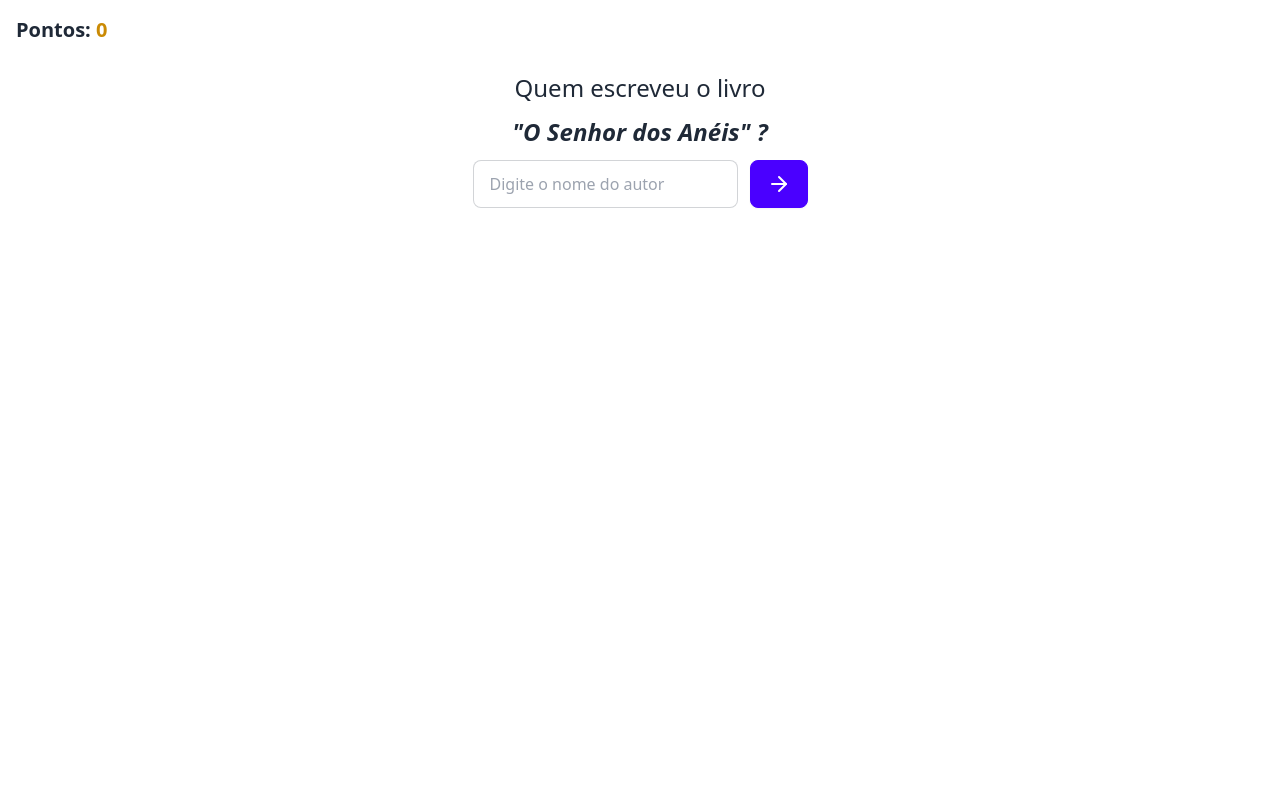
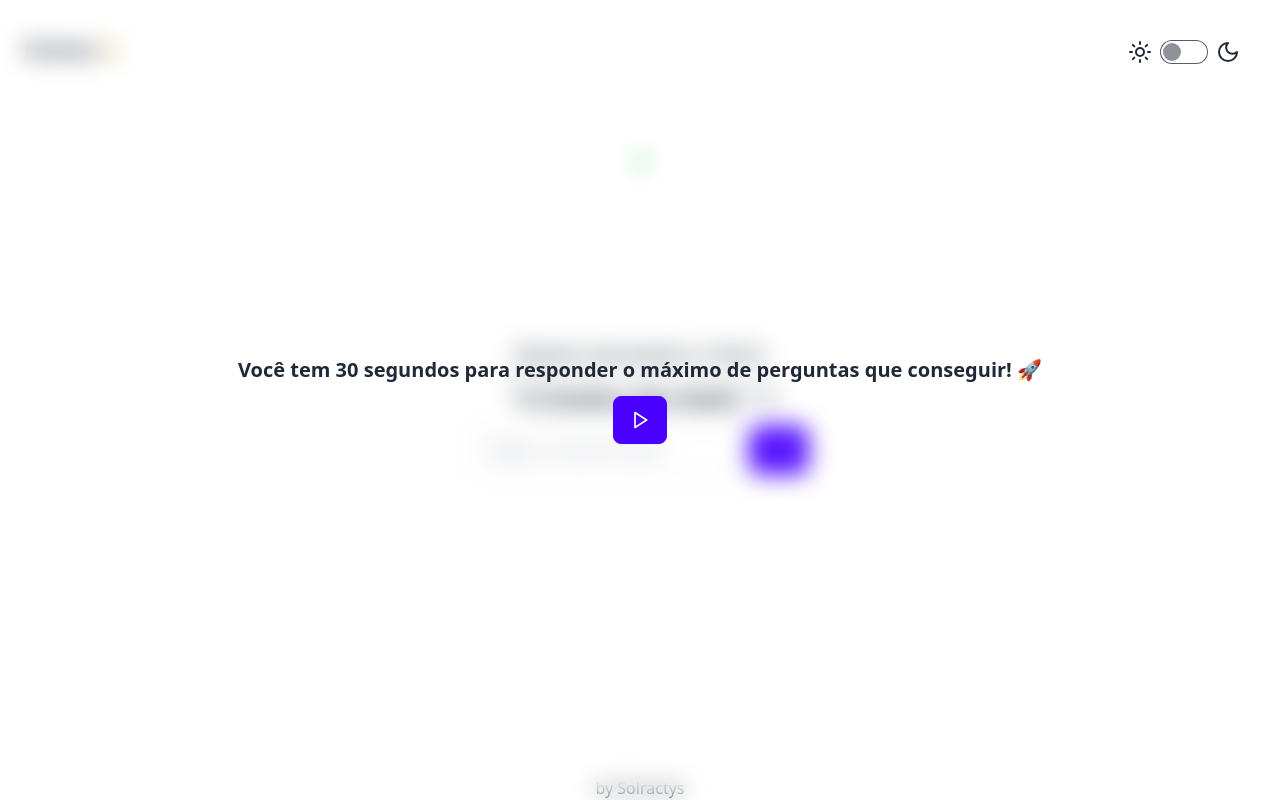
Before and after one commit to Solractys/quiz-book, a Next.js app: page / in a window 1280 px wide. Built offline with nearby package versions, Linux system fonts and the light colour scheme.

Commit message:
timer and dark\light theme

```diff
--- /dev/null
+++ b/app/Components/ProgressBar.tsx
@@ -0,0 +1,38 @@
+import React, { useEffect, useState } from "react";
+
+type ProgressBarProps = {
+  duration: number;
+  onComplete?: () => void;
+};
+
+const ProgressBar: React.FC<ProgressBarProps> = ({ duration, onComplete }) => {
+  const [progress, setProgress] = useState(0);
+  useEffect(() => {
+    const startTime = Date.now();
+
+    const interval = setInterval(() => {
+      const elapsedTime = Date.now() - startTime;
+      const newProgress = Math.min((elapsedTime / duration) * 100, 100);
+
+      setProgress(newProgress);
+
+      if (newProgress >= 100) {
+        clearInterval(interval);
+        if (onComplete) onComplete();
+      }
+    }, 100);
+
+    return () => clearInterval(interval);
+  }, [duration, onComplete]);
+
+  return (
+    <div className="w-full bg-gray-200 rounded-full h-4">
+      <div
+        className="bg-blue-500 h-4 rounded-full transition-all"
+        style={{ width: `${progress}%` }}
+      ></div>
+    </div>
+  );
+};
+
+export default ProgressBar;
--- a/app/Components/quizComponent.tsx
+++ b/app/Components/quizComponent.tsx
@@ -1,7 +1,7 @@
 "use client";
-import { useState } from "react";
+import { useState, useRef } from "react";
 import Book from "../Models/Book";
-import { ArrowRight, RotateCcw } from "lucide-react";
+import { ArrowRight, Play, RotateCcw } from "lucide-react";
 import normalizeString from "../Services/normalizedStrings";
 function QuizComponent() {
   const [books, setBooks] = useState<Book[]>([
@@ -17,14 +17,53 @@
       title: "Dom Quixote",
       writer: "Miguel de Cervantes",
     },
+    {
+      title: "1984",
+      writer: "George Orwell",
+    },
+    {
+      title: "Moby Dick",
+      writer: "Herman Melville",
+    },
+    {
+      title: "War and Peace",
+      writer: "Leo Tolstoy",
+    },
+    {
+      title: "The Great Gatsby",
+      writer: "F. Scott Fitzgerald",
+    },
+    {
+      title: "To Kill a Mockingbird",
+      writer: "Harper Lee",
+    },
+    {
+      title: "The Catcher in the Rye",
+      writer: "J.D. Salinger",
+    },
+    {
+      title: "Brave New World",
+      writer: "Aldous Huxley",
+    },
+    {
+      title: "The Hobbit",
+      writer: "J.R.R. Tolkien",
+    },
+    {
+      title: "Crime and Punishment",
+      writer: "Fyodor Dostoevsky",
+    },
   ]);
+
   const [count, setCount] = useState<number>(0);
-  const [timer, setTimer] = useState<number>(60);
   const [correct, setCorrect] = useState<boolean>(false);
   const [wrong, setWrong] = useState<boolean>(false);
   const [needToRestart, setNeedToRestart] = useState<boolean>(false);
   const [points, setPoints] = useState<number>(0);
-
+  const [duration, setDuration] = useState<number>(10000);
+  const [initButton, setInitButton] = useState<boolean>(true);
+  const [progress, setProgress] = useState(0);
+  const [canStart, setCanStart] = useState(true);
   function addPoints() {
     setPoints(points + 15);
     localStorage.setItem("points", JSON.stringify(points));
@@ -49,51 +88,127 @@
     }
   }
 
-  const startTime = () => {
-    setInterval(() => {
-      if (timer > 0) setTimer(timer - 1);
-    }, 1000);
-  };
   const RestartGame = () => {
     // Fazer request novamente na API e buscar novos livros
     setCount(0);
-    setTimer(60);
+    setNeedToRestart(true);
+  };
+  const RestartGameButton = () => {
     setNeedToRestart(false);
+    setDuration(30000);
+    StartGame();
   };
 
   function handleSubmit(event: React.FormEvent<HTMLFormElement>) {
     event.preventDefault();
     const data = new FormData(event.currentTarget);
-    let userResponse = data.get("userResponse") as string;
-    let writerName = books[count].writer;
+    const userResponse = data.get("userResponse") as string;
+    const writerName = books[count].writer;
+
     checkAnswer(userResponse, writerName);
 
     event.currentTarget.reset();
   }
+  const StartGame = () => {
+    if (!canStart) return;
+
+    setInitButton(false);
+    setCanStart(false);
+
+    let elapsedTime = 0;
+    const intervalDuration = 100;
+
+    const interval = setInterval(() => {
+      elapsedTime += intervalDuration;
+      const newProgress = Math.min((elapsedTime / duration) * 100, 100);
+
+      setProgress(newProgress);
+
+      if (newProgress >= 100) {
+        clearInterval(interval);
+        handleGameEnd();
+      }
+    }, intervalDuration);
+
+    const handleGameEnd = () => {
+      setProgress(0);
+      setCanStart(true);
+      RestartGame();
+    };
+
+    return () => clearInterval(interval);
+  };
+
+  // const StartGame = () => {
+  //   if (!canStart) return;
+  //
+  //   setInitButton(false);
+  //   setCanStart(false);
+  //
+  //   const startTime = Date.now();
+  //
+  //   const updateProgress = (interval) => {
+  //     const elapsedTime = Date.now() - startTime;
+  //     const newProgress = Math.min((elapsedTime / duration) * 100, 100);
+  //
+  //     setProgress(newProgress);
+  //
+  //     if (newProgress >= 100) {
+  //       clearInterval(interval);
+  //       handleGameEnd();
+  //     }
+  //   };
+  //
+  //   const handleGameEnd = () => {
+  //     setProgress(0);
+  //     setCanStart(true);
+  //     RestartGame();
+  //   };
+  //
+  //   const interval = setInterval(() => updateProgress(interval), 100);
+  //
+  //   // Cleanup function in case of unmount
+  //   return () => clearInterval(interval);
+  // };
+
   return (
-    <div className="flex items-center justify-center space-y-3 flex-col w-full">
+    <div className="flex antialiased items-center justify-center h-screen p-0 space-y-3 flex-col w-full">
+      {initButton && (
+        <div className="inset-0 space-y-3 backdrop-blur-md absolute z-20 flex items-center justify-center flex-col">
+          <p className="font-bold text-xl text-center w-4/5">
+            Você tem 30 segundos para responder o máximo de perguntas que
+            conseguir! 🚀
+          </p>
+          <button onClick={StartGame} className="btn btn-primary">
+            <Play color="white" size={20} />
+          </button>
+        </div>
+      )}
       {needToRestart && (
         <>
-          <div className="inset-0 bg-zinc-950  absolute z-50 flex items-center justify-center">
+          <div className="inset-0 space-y-3 backdrop-blur-md absolute z-20 flex items-center justify-center flex-col">
+            <p className="font-bold text-xl text-center">
+              Seu tempo acabou! 😔
+            </p>
             <button
-              onClick={RestartGame}
+              onClick={RestartGameButton}
               className="btn btn-primary flex items-center justify-center"
             >
-              <RotateCcw color="white" />
+              <RotateCcw color="white" size={15} />
             </button>
           </div>
         </>
       )}
-      <div className=" right-0 top-0 self-start p-4">
+      <div className="absolute top-2 left-2 p-4">
         <span className="text-center text-xl font-bold">
           {" "}
           Pontos: <b className="text-yellow-600 font-bold">{points}</b>{" "}
         </span>
       </div>
-      <div className="justify-center items-center flex space-y-3 flex-col">
+      <div className="justify-center  items-center flex space-y-3 flex-col">
         <h1 className=" text-center text-2xl">Quem escreveu o livro</h1>
         <em className="text-center text-2xl font-bold">
-          "{books[count].title}" ?
+          &lsquo;&lsquo; {books[count].title} &lsquo;&lsquo; ?
         </em>
         <form
           className="flex items-center justify-center gap-3"
@@ -109,14 +224,40 @@
             <ArrowRight color="white" />
           </button>
         </form>
-        {/* <button onClick={startTime} className="btn btn-primary"> */}
-        {/*   start */}
-        {/* </button> */}
-        {/* <div className="p-4 m-2"> */}
-        {/*   <span className=""> */}
-        {/*     <span className="font-bold text-xl">{timer}</span> */}
-        {/*   </span> */}
-        {/* </div> */}
+      </div>
+      <div className="w-3/6 top-36 absolute bg-transparent flex justify-center items-center h-fit">
+        <div
+          className={`radial-progress transition-all ${
+            progress < 50
+              ? "text-green-500"
+              : progress > 75
+                ? "text-red-500 animate-ping"
+                : "text-yellow-500"
+          }`}
+          style={{
+            "--value": progress,
+            "--size": "60px",
+            "--thickness": "9px",
+          }}
+          role="progressbar"
+        ></div>
+      </div>
+      <div className="w-3/6 top-36 absolute bg-transparent flex justify-center items-center h-fit">
+        <div
+          className={`radial-progress transition-all ${
+            progress < 50
+              ? "text-green-500"
+              : progress > 75
+                ? "text-red-500"
+                : "text-yellow-500"
+          }`}
+          style={{
+            "--value": progress,
+            "--size": "60px",
+            "--thickness": "9px",
+          }}
+          role="progressbar"
+        ></div>
       </div>
     </div>
   );
--- a/app/layout.tsx
+++ b/app/layout.tsx
@@ -12,7 +12,7 @@
   children: React.ReactNode;
 }>) {
   return (
-    <html lang="pt-BR">
+    <html data-theme="light" lang="pt-BR">
       <body>{children}</body>
     </html>
   );
--- a/app/page.tsx
+++ b/app/page.tsx
@@ -1,11 +1,22 @@
 "use client";
 
+import { MoonIcon, SunIcon } from "lucide-react";
 import QuizComponent from "./Components/quizComponent";
 
 function Home() {
   return (
-    <main className="bg-zinc-950h-screen w-full flex items-center justify-center">
+    <main className="p-0  w-full flex items-center justify-center">
+      <div className="absolute z-50 right-10 top-10 flex cursor-pointer gap-2">
+        <SunIcon />
+        <input
+          type="checkbox"
+          value="dracula"
+          className="toggle theme-controller"
+        />
+        <MoonIcon />
+      </div>
       <QuizComponent />
+      <span className="absolute bottom-0">by Solractys</span>
     </main>
   );
 }
--- a/tailwind.config.ts
+++ b/tailwind.config.ts
@@ -4,4 +4,7 @@
   content: ["./app/**/*.{js,ts,jsx,tsx,mdx}"],
   theme: {},
   plugins: [daisyui],
+  daisyui: {
+    themes: ["dracula", "light"],
+  },
 } satisfies Config;
```
